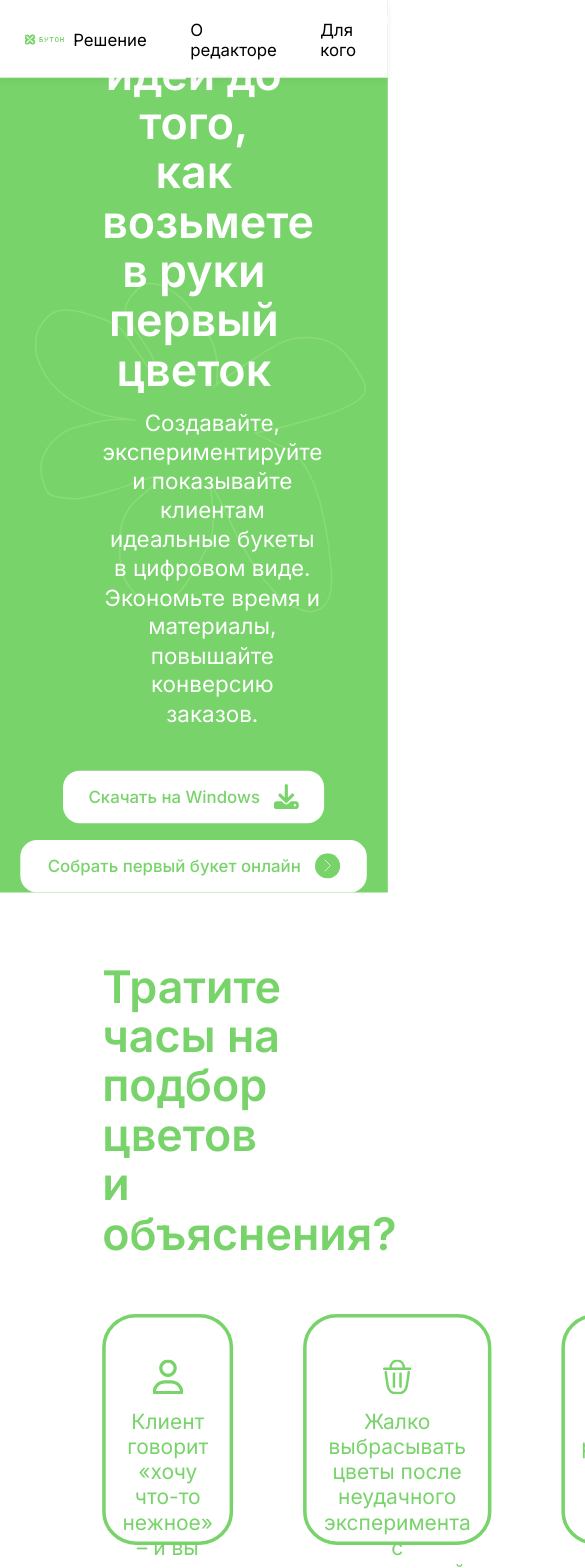
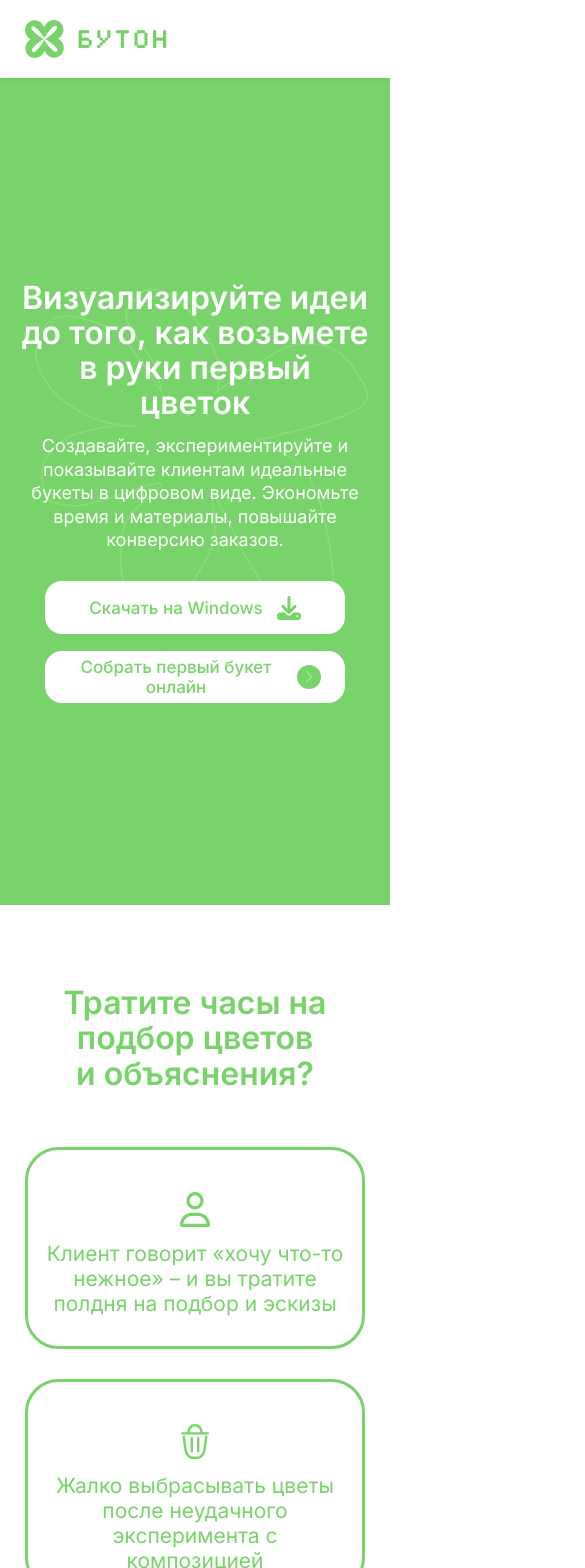
Before and after one commit to ivmart2005/floral-landing, a React (Vite) app: page / in a window 390 px wide. Shown: the top 1568 px of the page, 585 px wide, since content can reach past the window. Built offline with nearby package versions, Linux system fonts and the light colour scheme.

Commit message:
Тест адаптива 2

```diff
--- a/src/App.css
+++ b/src/App.css
@@ -17,9 +17,4 @@ body {
 html {
   width: 100%;
   height: 100%;
-  transform: scale(0.7);
-  transform-origin: 0 0;
-  width: 142vw;
-  height: 142vh;
-  overflow-x: hidden;
 }
--- a/src/components/Header/Header.css
+++ b/src/components/Header/Header.css
@@ -1,45 +1,50 @@
 .header {
-  position: fixed;
+  position: absolute; /* Теперь шапка не будет преследовать при скролле */
   top: 0;
   left: 0;
   width: 100%;
-  height: 111px;
+  height: 78px;
   background: white;
-  box-shadow: 0 5px 10.2px rgba(0, 0, 0, 0.05);
+  box-shadow: 0 3.5px 7px rgba(0, 0, 0, 0.05);
   z-index: 1000;
 }
 
 .header__container {
   position: absolute;
-  width: calc(100% - 70px);
-  height: 75px;
-  top: 19px;
-  left: 35px;
+  width: calc(100% - 49px);
+  height: 52px;
+  top: 13px;
+  left: 24.5px;
   display: flex;
   align-items: center;
   justify-content: space-between;
 }
 
 .logo-container {
-  width: 216px;
+  width: 151px;
   height: 100%;
+}
+
+.logo-container img {
+  max-width: 100%;
+  height: auto;
 }
 
 .about-container {
   display: flex;
   align-items: center;
-  height: 49px;
-  gap: 42px;
+  height: 34px;
+  gap: 29px;
 }
 
 .about-container a {
   color: black;
   text-decoration: none;
   cursor: pointer;
-  font-size: 24px;
+  font-size: 17px;
   font-weight: 400;
   transition: color 0.2s ease, transform 0.2s ease;
-  padding: 40px 10px;
+  padding: 28px 7px;
   display: inline-block;
 }
 
@@ -51,46 +56,51 @@
 .buttons-container {
   display: flex;
   align-items: center;
-  gap: 20px;
+  gap: 14px;
 }
 
 .green-button,
 .outline-button {
-  height: 64px;
-  border-radius: 24px;
+  height: 45px;
+  border-radius: 17px;
   cursor: pointer;
-  font-size: 24px;
+  font-size: 17px;
   font-weight: 400;
   border: none;
   display: flex;
   align-items: center;
   justify-content: center;
-  gap: 12px;
+  gap: 8px;
   font-family: inherit;
   transition: opacity 0.2s ease, transform 0.2s ease;
 }
 
-.green-button:hover,
-.outline-button:hover {
-  opacity: 0.9;
-  transform: scale(1.03);
-}
-
 .green-button {
-  width: 373px;
+  width: 261px;
   background: var(--green-color);
   color: white;
 }
 
 .outline-button {
-  width: 272px;
+  width: 190px;
   background: transparent;
   border: 2px solid var(--green-color);
   color: var(--green-color);
 }
 
-.btn-icon {
-  width: 24px;
-  height: 24px;
+.buttons-container button img.btn-icon {
+  width: 24px !important;
+  height: 24px !important;
   object-fit: contain;
+  display: inline-block;
+  margin: 0;
+  padding: 0;
 }
+
+@media (max-width: 1024px) {
+  .about-container {
+    display: none;
+  }
+  .green-button { width: 200px; }
+  .outline-button { width: 150px; }
+}
--- a/src/components/PageSections/Section1Main/Section1Main.css
+++ b/src/components/PageSections/Section1Main/Section1Main.css
@@ -1,12 +1,13 @@
 .section-1-main {
   position: relative;
   width: 100%;
-  min-height: 140vh;
+  min-height: 98vh;
   background-color: var(--green-color);
   overflow: hidden;
   display: flex;
   align-items: center;
   justify-content: center;
+  padding-top: 78px;
 }
 
 .background-flower-wrapper {
@@ -34,19 +35,19 @@
 .section-1-container {
   position: relative;
   z-index: 1;
-  max-width: 1374px;
-  width: calc(100% - 292px);
+  max-width: 962px;
+  width: calc(100% - 204px);
   display: flex;
   flex-direction: column;
   align-items: center;
   text-align: center;
-  gap: 60px;
+  gap: 42px;
 }
 
 .text-container {
   display: flex;
   flex-direction: column;
-  gap: 20px;
+  gap: 14px;
   width: 100%;
 }
 
@@ -55,7 +56,7 @@
   margin: 0;
   line-height: 1.1;
   font-weight: 700;
-  font-size: 64px;
+  font-size: 45px;
 }
 
 .text-container h2 {
@@ -63,33 +64,33 @@
   margin: 0;
   line-height: 1.3;
   font-weight: 300;
-  font-size: 32px;
-  max-width: 1100px;
+  font-size: 22.4px;
+  max-width: 770px;
   margin-left: auto;
   margin-right: auto;
 }
 
 .download-and-demo-container {
   display: flex;
-  gap: 24px;
+  gap: 17px;
   justify-content: center;
   flex-wrap: wrap;
 }
 
 .white-button-green-text {
-  height: 75px;
-  border-radius: 24px;
+  height: 52.5px;
+  border-radius: 17px;
   cursor: pointer;
-  font-size: 24px;
+  font-size: 17px;
   font-weight: 500;
   border: none;
   background-color: white;
   color: var(--green-color);
-  padding: 0 35px;
+  padding: 0 24.5px;
   display: flex;
   align-items: center;
   justify-content: center;
-  gap: 20px;
+  gap: 14px;
   transition: transform 0.2s ease;
 }
 
@@ -97,17 +98,44 @@
   transform: scale(1.05);
 }
 
-.btn-icon {
-  width: 36px;
-  height: 36px;
+.download-and-demo-container .white-button-green-text img.btn-icon {
+  width: 24px;
+  height: 24px;
   object-fit: contain;
   flex-shrink: 0;
 }
 
 .download-and-demo-container button:nth-child(1) {
-  width: 373px;
+  width: 261px;
 }
 
 .download-and-demo-container button:nth-child(2) {
-  width: 495px;
+  width: 346.5px;
 }
+
+@media (max-width: 768px) {
+  .section-1-container {
+    width: calc(100% - 40px);
+    gap: 30px;
+  }
+
+  .text-container h1 {
+    font-size: 32px;
+  }
+
+  .text-container h2 {
+    font-size: 18px;
+  }
+
+  .download-and-demo-container {
+    flex-direction: column;
+    width: 100%;
+    align-items: center;
+  }
+
+  .download-and-demo-container button:nth-child(1),
+  .download-and-demo-container button:nth-child(2) {
+    width: 100%;
+    max-width: 300px;
+  }
+}
--- a/src/components/PageSections/Section2/Section2Main.css
+++ b/src/components/PageSections/Section2/Section2Main.css
@@ -1,25 +1,26 @@
 section.section-2 {
-  min-height: 100vh;
+  min-height: 70vh;
   display: flex;
   justify-content: center;
   align-items: center;
   background-color: white;
+  padding: 40px 0;
 }
 
 section.section-2 .centered-container {
-  width: calc(100% - 292px);
+  width: calc(100% - 204.4px);
   display: flex;
   flex-direction: column;
-  margin-top: 100px;
+  margin-top: 70px;
 }
 
 section.section-2 .h1-container {
-  margin-bottom: 80px;
+  margin-bottom: 56px;
 }
 
 section.section-2 .h1-container h1 {
   font-weight: 700;
-  font-size: 64px;
+  font-size: 44.8px;
   margin: 0;
   color: var(--green-color);
   line-height: 110%;
@@ -27,37 +28,67 @@ section.section-2 .h1-container h1 {
 
 section.section-2 .flex-container {
   display: flex;
-  gap: 100px;
+  gap: 70px;
 }
 
 section.section-2 .box {
-  height: 240px;
-  border-radius: 48px;
-  padding: 60px 24px 20px 24px;
+  height: 168px;
+  border-radius: 33.6px;
+  padding: 42px 16.8px 14px 16.8px;
   flex: 1;
   display: flex;
   flex-direction: column;
   align-items: center;
   justify-content: flex-start;
   background-color: white;
-  border: 5px solid var(--green-color);
+  border: 3.5px solid var(--green-color);
   box-shadow: none;
   color: var(--green-color);
 }
 
 .box-icon {
-  width: 50px;
-  height: 50px;
+  width: 35px;
+  height: 35px;
   object-fit: contain;
   flex-shrink: 0;
-  margin-bottom: 20px;
+  margin-bottom: 14px;
 }
 
 .box-text {
   font-weight: 400;
-  font-size: 30px;
+  font-size: 21px;
   text-align: center;
   line-height: 120%;
   margin: 0;
   display: block;
 }
+
+@media (max-width: 1024px) {
+  section.section-2 .flex-container {
+    gap: 30px;
+  }
+}
+
+@media (max-width: 768px) {
+  section.section-2 .centered-container {
+    width: calc(100% - 40px);
+    margin-top: 40px;
+  }
+
+  section.section-2 .h1-container h1 {
+    font-size: 32px;
+    text-align: center;
+  }
+
+  section.section-2 .flex-container {
+    flex-direction: column;
+    align-items: center;
+  }
+
+  section.section-2 .box {
+    width: 100%;
+    max-width: 300px;
+    height: auto;
+    min-height: 140px;
+  }
+}
--- a/src/components/PageSections/Section3/Section3.css
+++ b/src/components/PageSections/Section3/Section3.css
@@ -1,19 +1,19 @@
 section.section-3 {
   width: 100%;
-  min-height: 100vh;
-  margin-top: 150px;
-  padding-top: 100px;
-  padding-bottom: 160px;
+  min-height: 70vh;
+  margin-top: 105px;
+  padding-top: 70px;
+  padding-bottom: 112px;
   background-color: var(--green-color);
   display: flex;
   justify-content: center;
 }
 
 section.section-3 .section-3-container {
-  width: calc(100% - 292px);
+  width: calc(100% - 204.4px);
   display: flex;
   flex-direction: column;
-  gap: 80px;
+  gap: 56px;
 }
 
 section.section-3 .section-3-h1-container {
@@ -26,12 +26,12 @@ section.section-3 .section-3-h1-container {
   display: flex;
   flex-direction: column;
   align-items: center;
-  gap: 15px;
+  gap: 10.5px;
 }
 
 section.section-3 .section-3-h1-container h1 {
   font-weight: 700;
-  font-size: 83px;
+  font-size: 58px;
   color: white;
   margin: 0;
   text-align: center;
@@ -40,33 +40,33 @@ section.section-3 .section-3-h1-container h1 {
 
 .underline-img {
   width: 100%;
-  max-width: 600px;
+  max-width: 420px;
 }
 
 section.section-3 .section-3-main-info-container {
   width: 100%;
-  min-height: 710px;
+  min-height: 497px;
   display: flex;
-  gap: 24px;
+  gap: 16.8px;
 }
 
 section.section-3 .logo-and-text-container {
   flex: 1;
   background-color: white;
-  border-radius: 64px;
+  border-radius: 44.8px;
   display: flex;
   align-items: center;
   justify-content: center;
-  padding: 60px 0;
+  padding: 42px 0;
 }
 
 section.section-3 .content-container {
-  width: calc(100% - 120px);
+  width: calc(100% - 84px);
   display: flex;
   flex-direction: column;
   align-items: flex-start;
   justify-content: center;
-  gap: 40px;
+  gap: 28px;
 }
 
 .logo-wrapper {
@@ -82,7 +82,7 @@ section.section-3 .content-container {
 section.section-3 .text-container {
   text-align: left;
   font-weight: 400;
-  font-size: 32px;
+  font-size: 22.4px;
   line-height: 1.4;
   color: var(--green-color);
 }
@@ -90,10 +90,39 @@ section.section-3 .text-container {
 section.section-3 .picture-container {
   flex: 1;
   background-color: #D5D5D5;
-  border-radius: 64px;
+  border-radius: 44.8px;
   display: flex;
   align-items: center;
   justify-content: center;
   color: var(--green-color);
-  font-size: 24px;
+  font-size: 16.8px;
 }
+
+@media (max-width: 1024px) {
+  section.section-3 .section-3-main-info-container {
+    flex-direction: column;
+    min-height: auto;
+  }
+
+  section.section-3 .section-3-container {
+    width: calc(100% - 60px);
+  }
+
+  section.section-3 .picture-container {
+    min-height: 300px;
+  }
+}
+
+@media (max-width: 768px) {
+  section.section-3 .section-3-h1-container h1 {
+    font-size: 38px;
+  }
+
+  section.section-3 .text-container {
+    font-size: 18px;
+  }
+
+  section.section-3 .logo-and-text-container {
+    padding: 30px 0;
+  }
+}
--- a/src/components/PageSections/Section5/Section5.css
+++ b/src/components/PageSections/Section5/Section5.css
@@ -1,7 +1,7 @@
 section.section-5 {
   width: 100%;
   background-color: var(--green-color);
-  padding: 120px 0 80px 0;
+  padding: 84px 0 56px 0;
   display: flex;
   justify-content: center;
   margin-top: -1px;
@@ -9,12 +9,12 @@ section.section-5 {
 }
 
 section.section-6 {
-  margin-bottom: 0 !important;
-  padding-bottom: 100px;
+  margin-bottom: 0;
+  padding-bottom: 70px;
 }
 
 section.section-5 .section-5-content-container {
-  width: calc(100% - 292px);
+  width: calc(100% - 204.4px);
   display: flex;
   flex-direction: row;
   justify-content: space-between;
@@ -27,19 +27,19 @@ section.section-5 .section-5-content-container {
 }
 
 .footer-logo {
-  width: 400px;
+  width: 280px;
   height: auto;
 }
 
 .navigation-block {
-  gap: 48px;
-  margin-top: 50px;
+  gap: 33.6px;
+  margin-top: 35px;
 }
 
 .nav-links {
   display: flex;
   flex-direction: column;
-  gap: 24px;
+  gap: 16.8px;
   align-items: flex-start;
 }
 
@@ -47,7 +47,7 @@ section.section-5 .section-5-content-container {
   background: none;
   border: none;
   color: white;
-  font-size: 24px;
+  font-size: 16.8px;
   font-weight: 700;
   cursor: pointer;
   padding: 0;
@@ -61,7 +61,7 @@ section.section-5 .section-5-content-container {
 
 .social-container {
   display: flex;
-  gap: 24px;
+  gap: 16.8px;
   align-items: center;
 }
 
@@ -75,8 +75,8 @@ section.section-5 .section-5-content-container {
 }
 
 .social-container img {
-  width: 60px;
-  height: 60px;
+  width: 42px;
+  height: 42px;
 }
 
 .action-block {
@@ -86,16 +86,16 @@ section.section-5 .section-5-content-container {
 .back-to-top-btn {
   background-color: white;
   color: var(--green-color);
-  padding: 18px 36px;
-  border-radius: 24px;
-  font-size: 36px;
+  padding: 12.6px 25.2px;
+  border-radius: 16.8px;
+  font-size: 25.2px;
   font-weight: 700;
   border: none;
   cursor: pointer;
   font-family: inherit;
   display: flex;
   align-items: center;
-  gap: 15px;
+  gap: 10.5px;
   transition: transform 0.2s ease;
 }
 
@@ -104,7 +104,36 @@ section.section-5 .section-5-content-container {
 }
 
 .back-to-top-btn .btn-icon {
-  width: 32px;
-  height: 32px;
+  width: 22.4px;
+  height: 22.4px;
   display: block;
 }
+
+@media (max-width: 1024px) {
+  section.section-5 .section-5-content-container {
+    width: calc(100% - 80px);
+    flex-direction: column;
+    align-items: center;
+    gap: 40px;
+    text-align: center;
+  }
+
+  .nav-links {
+    align-items: center;
+  }
+
+  .action-block {
+    align-items: center;
+  }
+
+  .footer-logo {
+    width: 220px;
+  }
+}
+
+@media (max-width: 480px) {
+  .back-to-top-btn {
+    font-size: 18px;
+    padding: 10px 20px;
+  }
+}
```
Also changed, not shown: src/components/PageSections/Section4/Section4.css (+76 -62 lines), src/components/PageSections/Section6/Section6.css (+49 -25 lines).
